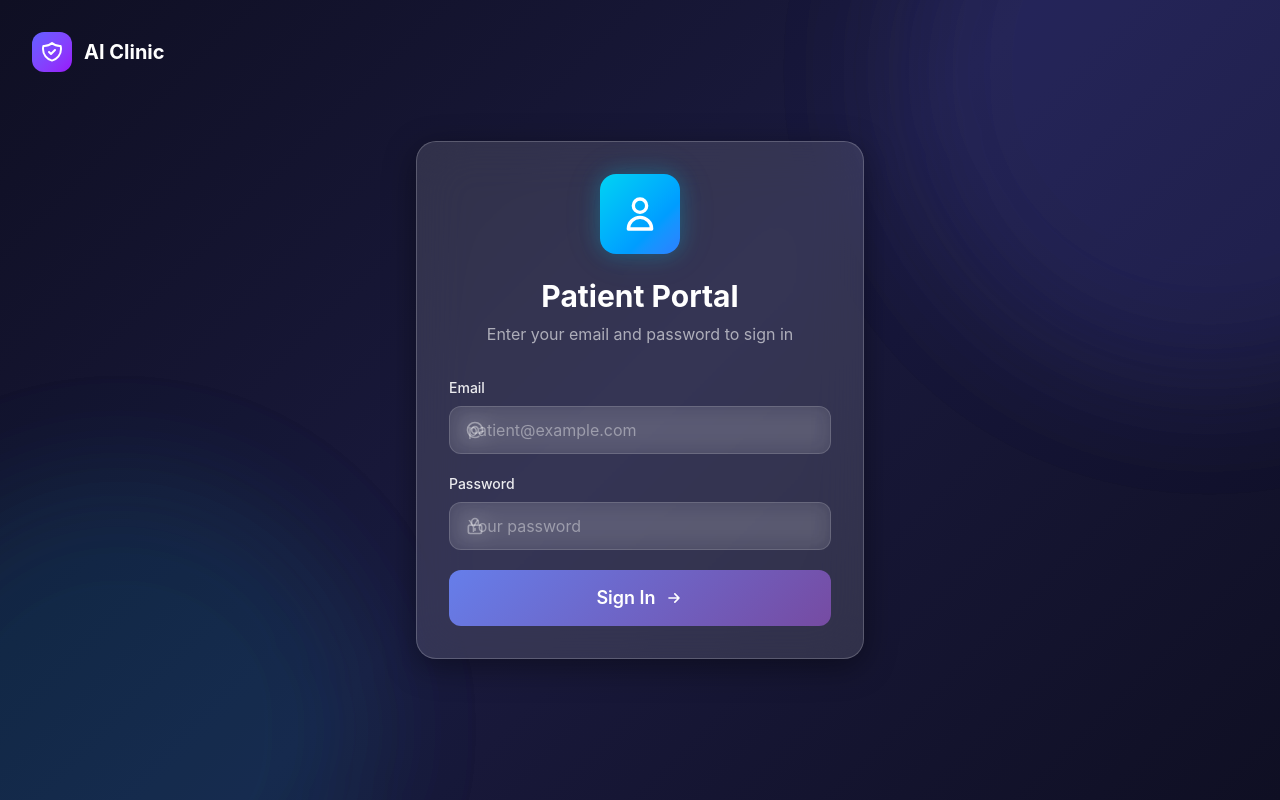
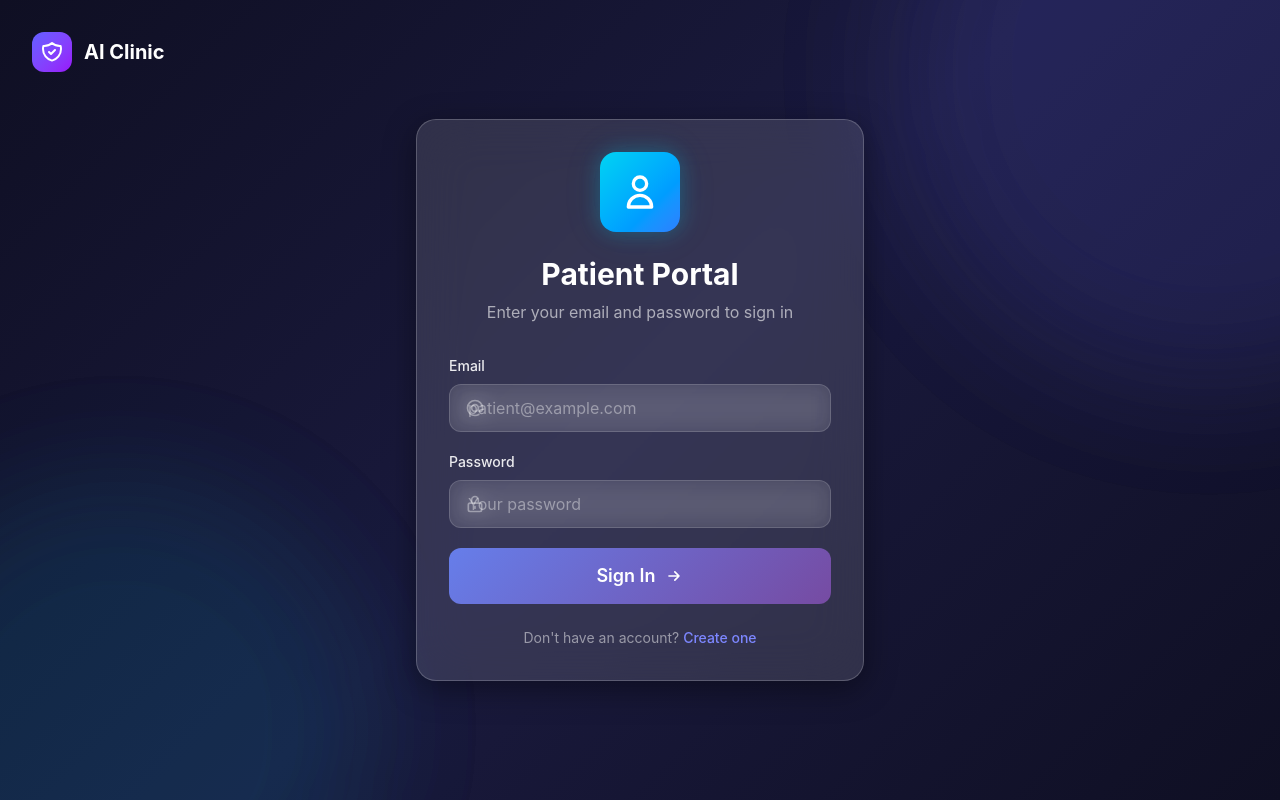
Before and after one commit to LaibaLatif730/recovery_assisstant_featured, a Next.js app: page /patient/login in a window 1280 px wide. Built offline with nearby package versions, Linux system fonts and the light colour scheme.

Commit message:
fix: update patient login page

```diff
--- a/src/app/patient/login/page.tsx
+++ b/src/app/patient/login/page.tsx
@@ -151,6 +151,15 @@ export default function PatientLoginPage() {
             )}
           </Button>
         </form>
+
+        <div className="mt-6 text-center">
+          <p className="text-sm text-white/50">
+            Don&apos;t have an account?{' '}
+            <a href="/signup" className="text-indigo-400 hover:text-indigo-300 font-medium transition-colors">
+              Create one
+            </a>
+          </p>
+        </div>
       </div>
     </div>
   )
```
